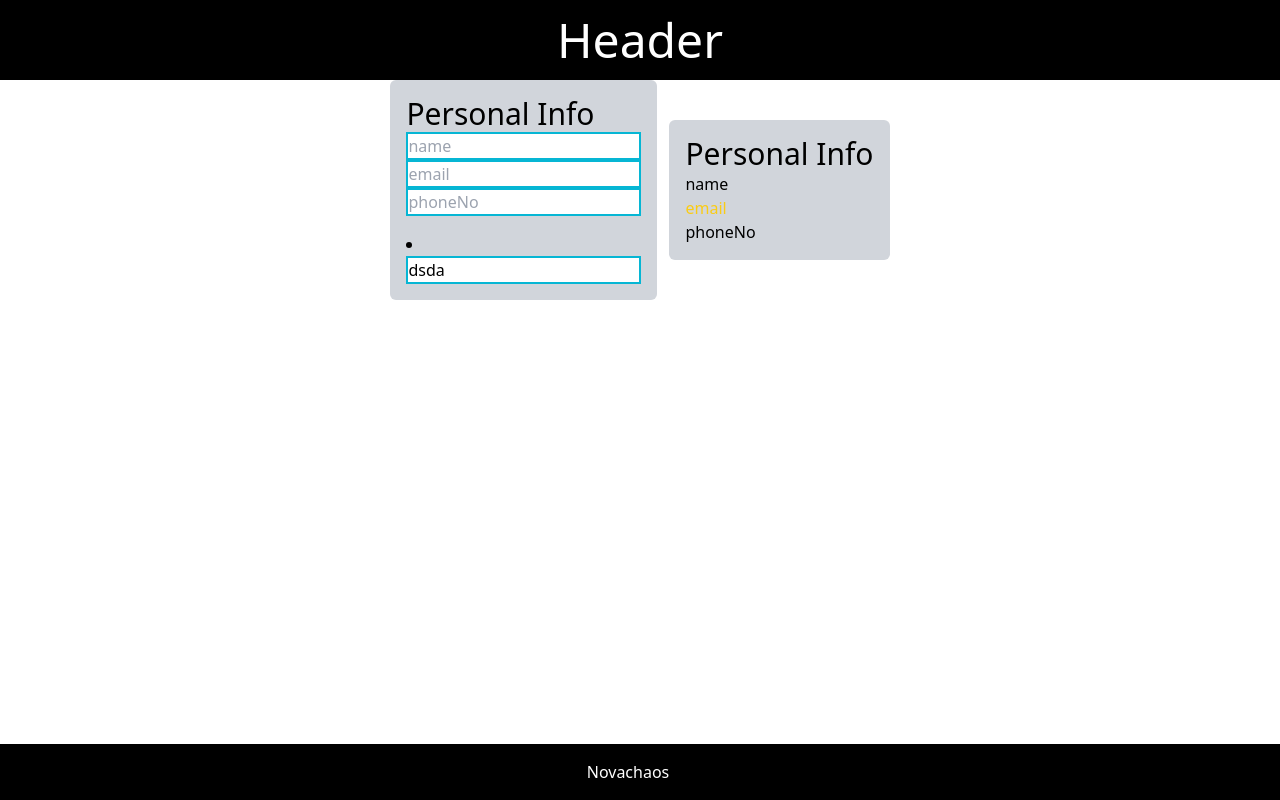
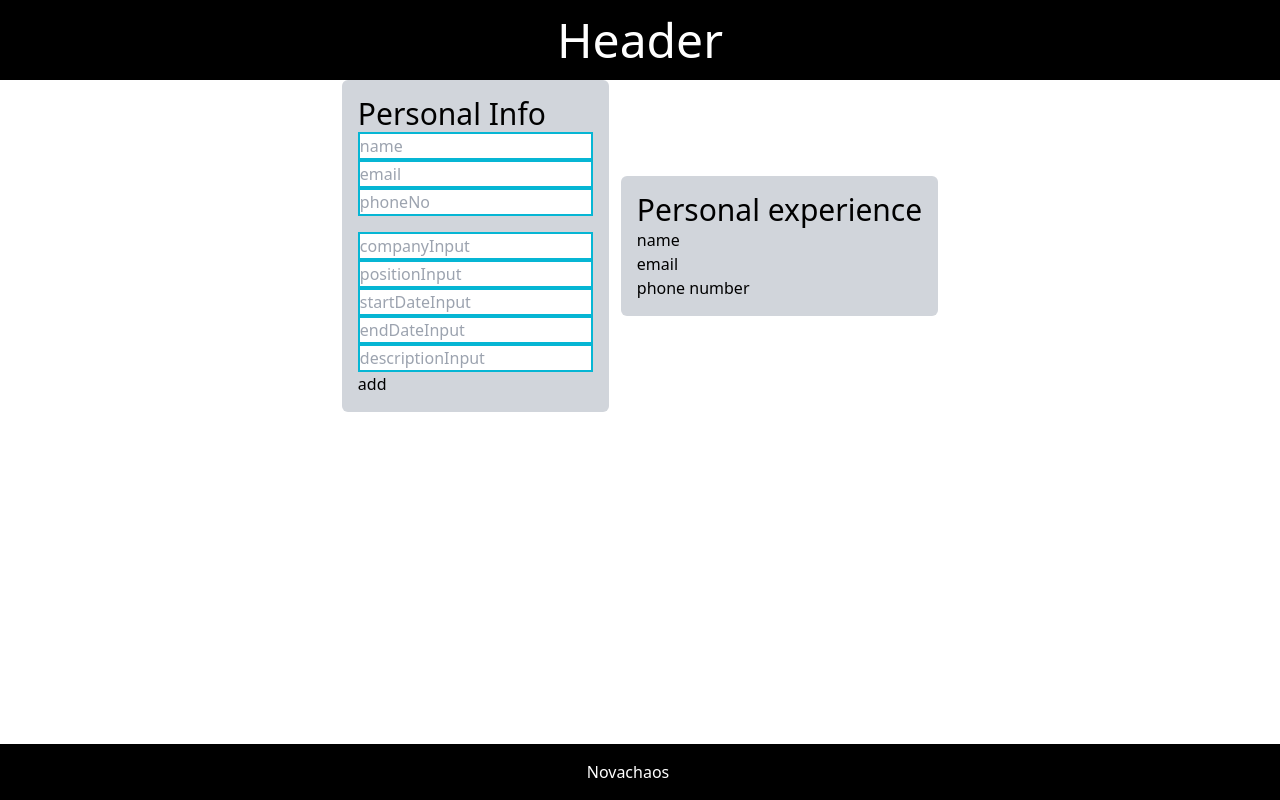
Before and after one commit to Novachaos82/cv-project, a React (Create React App) app: page / in a window 1280 px wide. Built offline with nearby package versions, Linux system fonts and the light colour scheme.

Commit message:
add onchange render previews feature

```diff
--- a/src/components/form/mainForm.jsx
+++ b/src/components/form/mainForm.jsx
@@ -1,10 +1,12 @@
 import React, { Component } from "react";
 import { PersonalForm } from "./personalForm";
-import { RenderDOM } from "./mainPreview";
+import { RenderDOM } from "../preview/mainPreview";
 import { Header } from "./header";
 import { Footer } from "./footer";
 import uniqid from "uniqid";
 import { WorkExperienceForm } from "./workExperienceForm";
+import { ExperiencePreview } from "../preview/experiencesPreview";
+import { PersonalPreview } from "../preview/personalPreview";
 
 class MainForm extends Component {
   constructor() {
@@ -18,17 +20,17 @@ class MainForm extends Component {
       },
 
       workExperience: {
-        company: "dw",
-        position: "aw",
-        startDate: "de",
-        endDate: "fr",
-        description: "gr",
+        company: "",
+        position: "",
+        startDate: "",
+        endDate: "",
+        description: "",
         id: uniqid(),
       },
 
       workExperienceArray: [
         {
-          company: "dsda",
+          company: "",
           position: "",
           startDate: "",
           endDate: "",
@@ -54,11 +56,13 @@ class MainForm extends Component {
     console.log(e.target.value);
   };
 
-  workExperienceHandler = (index, e, name) => {
-    let name1 = e.target.name;
+  workExperienceHandler = (index, e) => {
+    console.log(e.target.id);
+    console.log(e.target.value);
     const newValues = [...this.state.workExperienceArray];
-    newValues[index].company.value = e.target.value;
+    newValues[index][e.target.id] = e.target.value;
     this.setState({ workExperienceArray: newValues });
+    console.log(this.state.workExperienceArray);
   };
 
   workExperienceAddHandler = (e) => {
@@ -96,25 +100,30 @@ class MainForm extends Component {
                 experienceArr={this.state.workExperienceArray}
                 workExperienceDetails={this.state.workExperience}
               />
-              {/*<button onClick={this.workExperienceAddHandler} />*/}
+              <button onClick={this.workExperienceAddHandler}>add</button>
             </div>
           </div>
           <div className="fields">
             <div>
-              <h1 className="title">Personal Info</h1>
-              <RenderDOM
-                defaultText="name"
-                text={this.state.personalData.name}
+              <h1 className="title">Personal experience</h1>
+              <PersonalPreview
+                naam={this.state.personalData.name}
+                email={this.state.personalData.email}
+                phoneNo={this.state.personalData.phoneNo}
               />
-              <RenderDOM
-                className="text-yellow-400"
-                defaultText="email"
-                text={this.state.personalData.email}
-              />
-              <RenderDOM
-                defaultText="phoneNo"
-                text={this.state.personalData.phoneNo}
-              />
+
+              {this.state.workExperienceArray.map((obj, index) => {
+                return (
+                  <ExperiencePreview
+                    company={obj.company}
+                    position={obj.position}
+                    startDate={obj.startDate}
+                    endDate={obj.endDate}
+                    description={obj.description}
+                    id={index}
+                  />
+                );
+              })}
             </div>
           </div>
         </div>
--- a/src/components/form/mainPreview.jsx
+++ /dev/null
@@ -1,17 +0,0 @@
-const RenderDOM = (props) => {
-  //if (props.expArr) {
-  //  console.log(props.expArr);
-  //}
-  return (
-    <div>
-      <div>
-        <label className={props.className}>
-          {props.defaultText} {props.text}{" "}
-        </label>
-      </div>
-      {/*<div>{props.work}</div>*/}
-    </div>
-  );
-};
-
-export { RenderDOM };
--- a/src/components/form/workExperienceForm.jsx
+++ b/src/components/form/workExperienceForm.jsx
@@ -3,57 +3,66 @@ const WorkExperienceForm = (props) => {
   console.log();
   return (
     <div>
-      {experienceArr.map((valx, index) => {
+      {experienceArr.map((obj, index) => {
         return (
-          <li key={props.workExperienceDetails.id}>
+          <li className="list-none" key={obj.id}>
             <div>
               <input
-                name="company"
                 className="input"
                 onChange={(e) => {
                   props.change(index, e);
                 }}
-                value={valx.company}
+                value={obj.company}
                 placeholder="companyInput"
-                id="companyInput"
-              ></input>
-            </div>
-          </li>
-        );
-        {
-          /*<div>
-          <input
-            className="input"
-            onChange={props.change}
-            placeholder="positionInput"
-            id="positionInput"
+                id="company"
               ></input>
             </div>
             <div>
               <input
                 className="input"
-            onChange={props.change}
-            placeholder="startDateInput"
-            id="startDateInput"
+                onChange={(e) => {
+                  props.change(index, e);
+                }}
+                value={obj.position}
+                placeholder="positionInput"
+                id="position"
               ></input>
             </div>
             <div>
               <input
                 className="input"
-            onChange={props.change}
-            placeholder="endDateInput"
-            id="endDateInput"
+                onChange={(e) => {
+                  props.change(index, e);
+                }}
+                value={obj.startDate}
+                placeholder="startDateInput"
+                id="startDate"
               ></input>
             </div>
             <div>
               <input
                 className="input"
-            onChange={props.change}
+                onChange={(e) => {
+                  props.change(index, e);
+                }}
+                value={obj.endDate}
+                placeholder="endDateInput"
+                id="endDate"
+              ></input>
+            </div>
+            <div>
+              <input
+                className="input"
+                onChange={(e) => {
+                  props.change(index, e);
+                }}
+                value={obj.description}
                 placeholder="descriptionInput"
-            id="descriptionInput"
+                id="description"
               ></input>
-        </div>*/
-        }
+            </div>
+          </li>
+        );
       })}
     </div>
   );
--- /dev/null
+++ b/src/components/preview/experiencesPreview.jsx
@@ -0,0 +1,15 @@
+const ExperiencePreview = (props) => {
+  return (
+    <div>
+      <div className="" key={props.id}>
+        <label className="block">{props.company}</label>
+        <label className="block">{props.position}</label>
+        <label className="block">{props.startDate}</label>
+        <label className="block">{props.endDate}</label>
+        <label className="block">{props.description}</label>
+      </div>
+    </div>
+  );
+};
+
+export { ExperiencePreview };
--- /dev/null
+++ b/src/components/preview/mainPreview.jsx
@@ -0,0 +1,18 @@
+import { ExperiencePreview } from "./experiencesPreview";
+import { PersonalPreview } from "./personalPreview";
+const RenderDOM = (props) => {
+  //if (props.expArr) {
+  //  console.log(props.expArr);
+  //}
+  //const { experienceArr } = props;
+  //console.log(props.experienceArr);
+
+  return (
+    <div>
+      <ExperiencePreview />
+      <PersonalPreview />
+    </div>
+  );
+};
+
+export { RenderDOM };
--- /dev/null
+++ b/src/components/preview/personalPreview.jsx
@@ -0,0 +1,11 @@
+const PersonalPreview = (props) => {
+  return (
+    <div>
+      <label className="block">name {props.naam}</label>
+      <label className="block">email {props.email}</label>
+      <label className="block">phone number {props.phoneNo}</label>
+    </div>
+  );
+};
+
+export { PersonalPreview };
```
Lines whose indentation alone changed are shown as unchanged.
